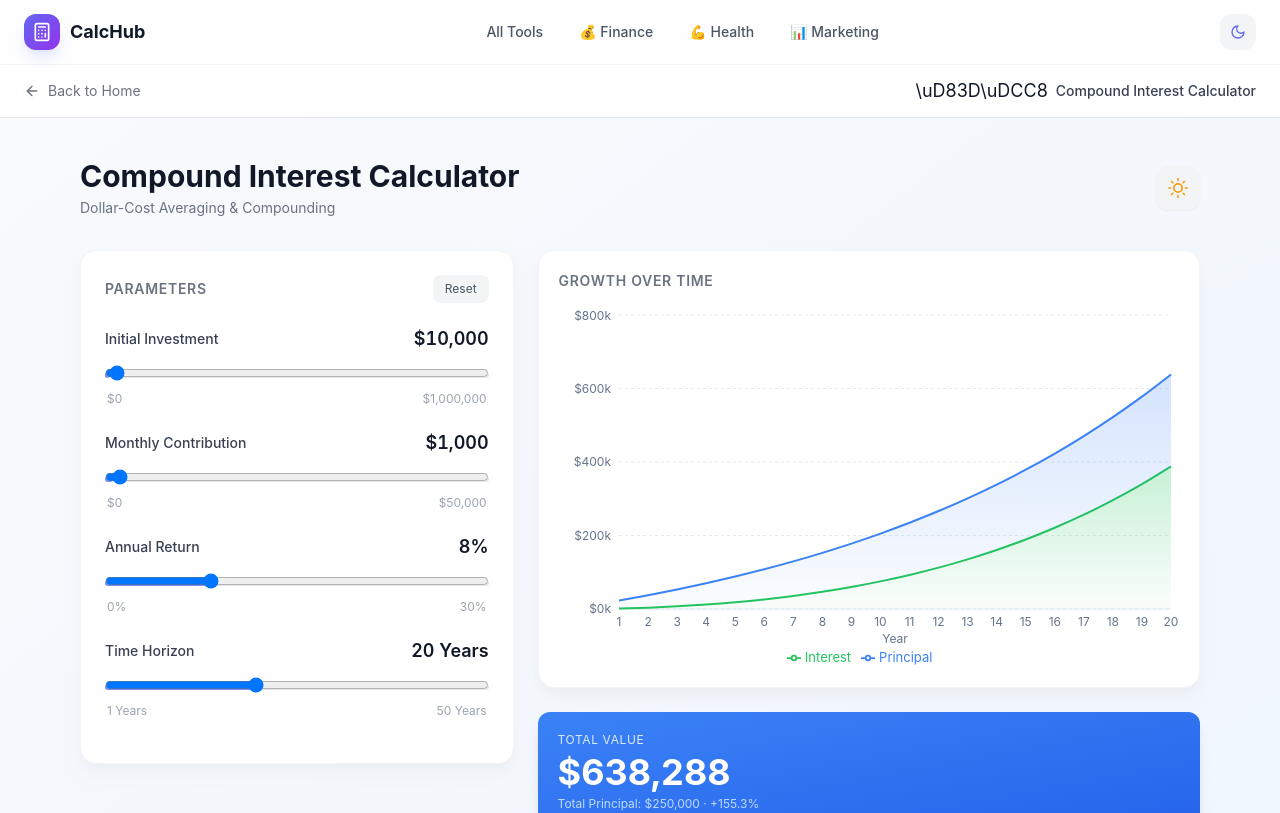
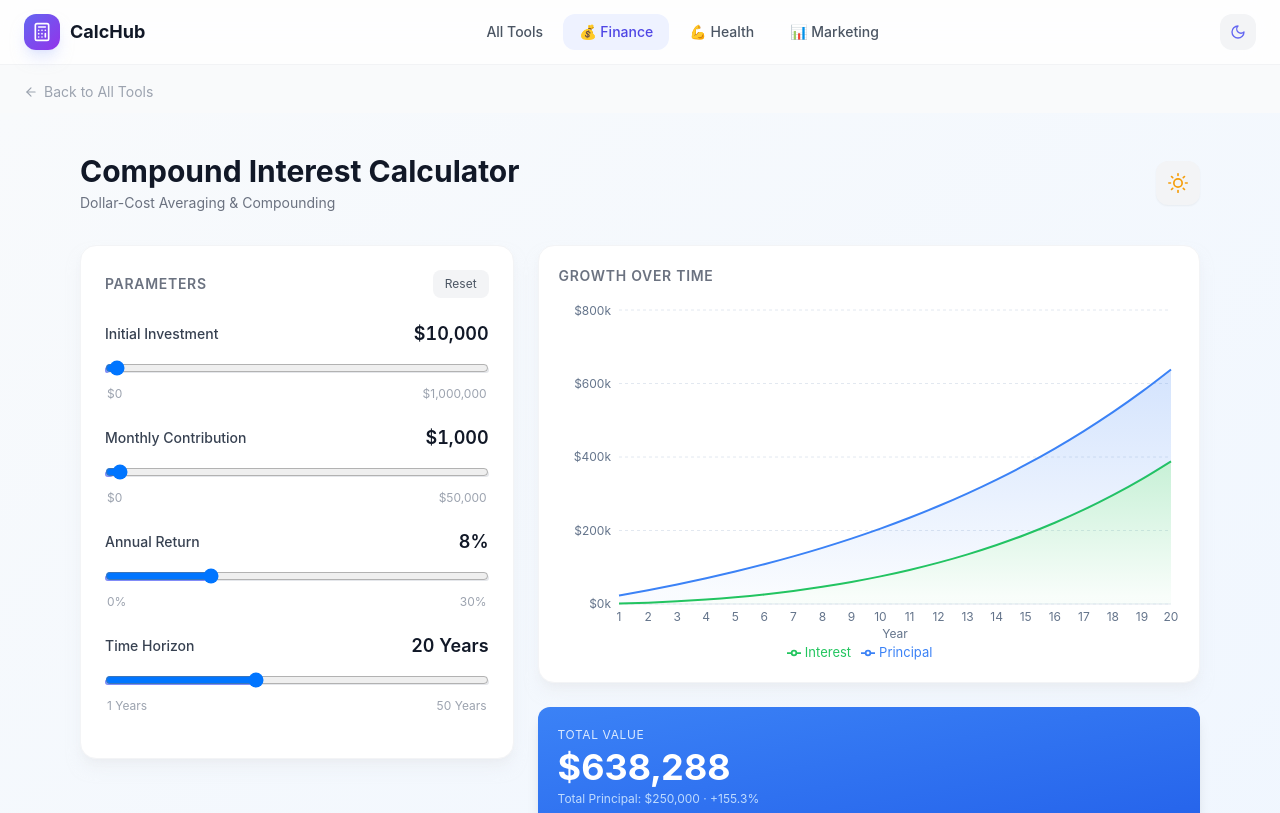
Before and after one commit to smouyzh62-create/calculator-hub, a React (Vite) app: page /compound in a window 1280 px wide. Shown: the top 813 px of the page. Built offline with nearby package versions, Linux system fonts and the light colour scheme.

Commit message:
Fix: double header, navbar Finance link, theme sync

```diff
--- a/src/components/Navbar.tsx
+++ b/src/components/Navbar.tsx
@@ -4,7 +4,7 @@ import { motion, AnimatePresence } from 'framer-motion';
 import { Menu, X, Calculator, Sun, Moon } from 'lucide-react';
 
 const navItems = [
-  { label: 'Finance', path: '/', icon: '\uD83D\uDCB0' },
+  { label: 'Finance', path: '/compound', icon: '\uD83D\uDCB0' },
   { label: 'Health', path: '/bmi', icon: '\uD83D\uDCAA' },
   { label: 'Marketing', path: '/seo', icon: '\uD83D\uDCCA' },
 ];
--- a/src/pages/AdsensePage.tsx
+++ b/src/pages/AdsensePage.tsx
@@ -1,10 +1,16 @@
 import AdSenseApp from '../tools/adsense/App';
-import ToolPageHeader from '../components/ToolPageHeader';
+import { Link } from 'react-router-dom';
+import { ArrowLeft } from 'lucide-react';
 
-export default function AdSensePage() {
+export default function AdsensePage() {
   return (
     <div>
-      <ToolPageHeader title="Ad ROI Calculator" emoji="\uD83D\uDCC8" />
+      <div className="max-w-7xl mx-auto px-4 sm:px-6 pt-4 pb-2">
+        <Link to="/" className="inline-flex items-center gap-1.5 text-sm text-gray-400 hover:text-indigo-600 dark:hover:text-indigo-400 transition-colors">
+          <ArrowLeft className="w-3.5 h-3.5" />
+          Back to All Tools
+        </Link>
+      </div>
       <AdSenseApp />
     </div>
   );
--- a/src/pages/BMIPage.tsx
+++ b/src/pages/BMIPage.tsx
@@ -1,10 +1,16 @@
 import BMIApp from '../tools/bmi/App';
-import ToolPageHeader from '../components/ToolPageHeader';
+import { Link } from 'react-router-dom';
+import { ArrowLeft } from 'lucide-react';
 
 export default function BMIPage() {
   return (
     <div>
-      <ToolPageHeader title="BMI & TDEE Calculator" emoji="\uD83D\uDCAA" />
+      <div className="max-w-7xl mx-auto px-4 sm:px-6 pt-4 pb-2">
+        <Link to="/" className="inline-flex items-center gap-1.5 text-sm text-gray-400 hover:text-indigo-600 dark:hover:text-indigo-400 transition-colors">
+          <ArrowLeft className="w-3.5 h-3.5" />
+          Back to All Tools
+        </Link>
+      </div>
       <BMIApp />
     </div>
   );
--- a/src/pages/CompoundPage.tsx
+++ b/src/pages/CompoundPage.tsx
@@ -1,10 +1,16 @@
 import CompoundApp from '../tools/compound/App';
-import ToolPageHeader from '../components/ToolPageHeader';
+import { Link } from 'react-router-dom';
+import { ArrowLeft } from 'lucide-react';
 
 export default function CompoundPage() {
   return (
     <div>
-      <ToolPageHeader title="Compound Interest Calculator" emoji="\uD83D\uDCC8" />
+      <div className="max-w-7xl mx-auto px-4 sm:px-6 pt-4 pb-2">
+        <Link to="/" className="inline-flex items-center gap-1.5 text-sm text-gray-400 hover:text-indigo-600 dark:hover:text-indigo-400 transition-colors">
+          <ArrowLeft className="w-3.5 h-3.5" />
+          Back to All Tools
+        </Link>
+      </div>
       <CompoundApp />
     </div>
   );
--- a/src/pages/HelocPage.tsx
+++ b/src/pages/HelocPage.tsx
@@ -1,10 +1,16 @@
 import HelocApp from '../tools/heloc/App';
-import ToolPageHeader from '../components/ToolPageHeader';
+import { Link } from 'react-router-dom';
+import { ArrowLeft } from 'lucide-react';
 
 export default function HelocPage() {
   return (
     <div>
-      <ToolPageHeader title="HELOC Calculator" emoji="\uD83C\uDFE0" />
+      <div className="max-w-7xl mx-auto px-4 sm:px-6 pt-4 pb-2">
+        <Link to="/" className="inline-flex items-center gap-1.5 text-sm text-gray-400 hover:text-indigo-600 dark:hover:text-indigo-400 transition-colors">
+          <ArrowLeft className="w-3.5 h-3.5" />
+          Back to All Tools
+        </Link>
+      </div>
       <HelocApp />
     </div>
   );
--- a/src/pages/SEOPage.tsx
+++ b/src/pages/SEOPage.tsx
@@ -1,10 +1,16 @@
 import SEOApp from '../tools/seo/App';
-import ToolPageHeader from '../components/ToolPageHeader';
+import { Link } from 'react-router-dom';
+import { ArrowLeft } from 'lucide-react';
 
 export default function SEOPage() {
   return (
     <div>
-      <ToolPageHeader title="Social Media SEO Optimizer" emoji="\u2728" />
+      <div className="max-w-7xl mx-auto px-4 sm:px-6 pt-4 pb-2">
+        <Link to="/" className="inline-flex items-center gap-1.5 text-sm text-gray-400 hover:text-indigo-600 dark:hover:text-indigo-400 transition-colors">
+          <ArrowLeft className="w-3.5 h-3.5" />
+          Back to All Tools
+        </Link>
+      </div>
       <SEOApp />
     </div>
   );
--- a/src/tools/adsense/hooks/useTheme.ts
+++ b/src/tools/adsense/hooks/useTheme.ts
@@ -4,19 +4,10 @@ import type { Theme } from '../types';
 export function useTheme() {
   const [theme, setThemeState] = useState<Theme>(() => {
     if (typeof window === 'undefined') return 'light';
-    const stored = localStorage.getItem('adsense-theme') as Theme | null;
-    if (stored === 'dark' || stored === 'light') return stored;
-    return window.matchMedia('(prefers-color-scheme: dark)').matches ? 'dark' : 'light';
+    const stored = localStorage.getItem('hub-theme') as Theme | null;
+    return stored === 'dark' || stored === 'light' ? stored : window.matchMedia('(prefers-color-scheme:dark)').matches ? 'dark' : 'light';
   });
-
-  useEffect(() => {
-    document.documentElement.classList.toggle('dark', theme === 'dark');
-    localStorage.setItem('adsense-theme', theme);
-  }, [theme]);
-
-  const toggleTheme = useCallback(() => {
-    setThemeState(prev => (prev === 'dark' ? 'light' : 'dark'));
-  }, []);
-
+  useEffect(() => { document.documentElement.classList.toggle('dark', theme === 'dark'); localStorage.setItem('hub-theme', theme); }, [theme]);
+  const toggleTheme = useCallback(() => setThemeState(p => (p === 'dark' ? 'light' : 'dark')), []);
   return { theme, toggleTheme };
 }
--- a/src/tools/bmi/hooks/useTheme.ts
+++ b/src/tools/bmi/hooks/useTheme.ts
@@ -4,10 +4,10 @@ import type { Theme } from '../types';
 export function useTheme() {
   const [theme, setThemeState] = useState<Theme>(() => {
     if (typeof window === 'undefined') return 'light';
-    const stored = localStorage.getItem('bmi-theme') as Theme | null;
+    const stored = localStorage.getItem('hub-theme') as Theme | null;
     return stored === 'dark' || stored === 'light' ? stored : window.matchMedia('(prefers-color-scheme:dark)').matches ? 'dark' : 'light';
   });
-  useEffect(() => { document.documentElement.classList.toggle('dark', theme === 'dark'); localStorage.setItem('bmi-theme', theme); }, [theme]);
+  useEffect(() => { document.documentElement.classList.toggle('dark', theme === 'dark'); localStorage.setItem('hub-theme', theme); }, [theme]);
   const toggleTheme = useCallback(() => setThemeState(p => (p === 'dark' ? 'light' : 'dark')), []);
   return { theme, toggleTheme };
 }
--- a/src/tools/compound/hooks/useTheme.ts
+++ b/src/tools/compound/hooks/useTheme.ts
@@ -4,20 +4,10 @@ import type { Theme } from '../types';
 export function useTheme() {
   const [theme, setThemeState] = useState<Theme>(() => {
     if (typeof window === 'undefined') return 'light';
-    const stored = localStorage.getItem('compound-theme') as Theme | null;
-    if (stored === 'dark' || stored === 'light') return stored;
-    return window.matchMedia('(prefers-color-scheme: dark)').matches ? 'dark' : 'light';
+    const stored = localStorage.getItem('hub-theme') as Theme | null;
+    return stored === 'dark' || stored === 'light' ? stored : window.matchMedia('(prefers-color-scheme:dark)').matches ? 'dark' : 'light';
   });
-
-  useEffect(() => {
-    const root = document.documentElement;
-    root.classList.toggle('dark', theme === 'dark');
-    localStorage.setItem('compound-theme', theme);
-  }, [theme]);
-
-  const toggleTheme = useCallback(() => {
-    setThemeState(prev => (prev === 'dark' ? 'light' : 'dark'));
-  }, []);
-
+  useEffect(() => { document.documentElement.classList.toggle('dark', theme === 'dark'); localStorage.setItem('hub-theme', theme); }, [theme]);
+  const toggleTheme = useCallback(() => setThemeState(p => (p === 'dark' ? 'light' : 'dark')), []);
   return { theme, toggleTheme };
 }
--- a/src/tools/heloc/hooks/useTheme.ts
+++ b/src/tools/heloc/hooks/useTheme.ts
@@ -4,24 +4,10 @@ import type { Theme } from '../types';
 export function useTheme() {
   const [theme, setThemeState] = useState<Theme>(() => {
     if (typeof window === 'undefined') return 'light';
-    const stored = localStorage.getItem('heloc-theme') as Theme | null;
-    if (stored === 'dark' || stored === 'light') return stored;
-    return window.matchMedia('(prefers-color-scheme: dark)').matches ? 'dark' : 'light';
+    const stored = localStorage.getItem('hub-theme') as Theme | null;
+    return stored === 'dark' || stored === 'light' ? stored : window.matchMedia('(prefers-color-scheme:dark)').matches ? 'dark' : 'light';
   });
-
-  useEffect(() => {
-    const root = document.documentElement;
-    if (theme === 'dark') {
-      root.classList.add('dark');
-    } else {
-      root.classList.remove('dark');
-    }
-    localStorage.setItem('heloc-theme', theme);
-  }, [theme]);
-
-  const toggleTheme = useCallback(() => {
-    setThemeState(prev => (prev === 'dark' ? 'light' : 'dark'));
-  }, []);
-
+  useEffect(() => { document.documentElement.classList.toggle('dark', theme === 'dark'); localStorage.setItem('hub-theme', theme); }, [theme]);
+  const toggleTheme = useCallback(() => setThemeState(p => (p === 'dark' ? 'light' : 'dark')), []);
   return { theme, toggleTheme };
 }
--- a/src/tools/seo/hooks/useTheme.ts
+++ b/src/tools/seo/hooks/useTheme.ts
@@ -4,10 +4,10 @@ import type { Theme } from '../types';
 export function useTheme() {
   const [theme, setThemeState] = useState<Theme>(() => {
     if (typeof window === 'undefined') return 'light';
-    const stored = localStorage.getItem('seo-theme') as Theme | null;
+    const stored = localStorage.getItem('hub-theme') as Theme | null;
     return stored === 'dark' || stored === 'light' ? stored : window.matchMedia('(prefers-color-scheme:dark)').matches ? 'dark' : 'light';
   });
-  useEffect(() => { document.documentElement.classList.toggle('dark', theme === 'dark'); localStorage.setItem('seo-theme', theme); }, [theme]);
+  useEffect(() => { document.documentElement.classList.toggle('dark', theme === 'dark'); localStorage.setItem('hub-theme', theme); }, [theme]);
   const toggleTheme = useCallback(() => setThemeState(p => (p === 'dark' ? 'light' : 'dark')), []);
   return { theme, toggleTheme };
 }
```
